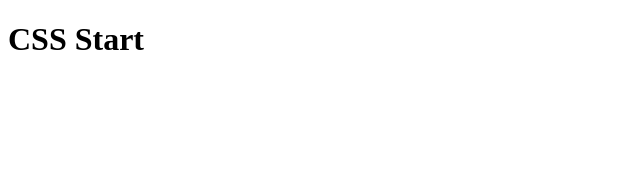
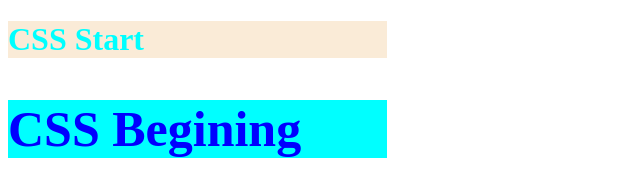
Before and after one commit to SabbirAhmad916/css, a plain HTML site: page index.html in a window 1280 px wide. Shown: the whole page, without its empty margins (0-640 px from the left). Drawn offline with Linux system fonts and the light colour scheme.

Commit message:
2nd commit

```diff
--- /dev/null
+++ b/cssindex.css
@@ -0,0 +1,3 @@
+h1{color: aqua;background-color: antiquewhite;width: 30%;}
+
+h2{color: blue;background-color: aqua;width: 30%;}
--- a/index.html
+++ b/index.html
@@ -5,8 +5,15 @@
     <meta http-equiv="X-UA-Compatible" content="IE=edge">
     <meta name="viewport" content="width=device-width, initial-scale=1.0">
     <title>Document</title>
+    <link rel="stylesheet" href="cssindex.css">
+    <style>
+        h2{font-size: 50px;}
+
+    </style>
 </head>
 <body>
-   <h1>CSS Start</h1>
+   <h1> CSS Start</h1>
+
+   <h2>CSS Begining</h2>
 </body>
 </html>
```
